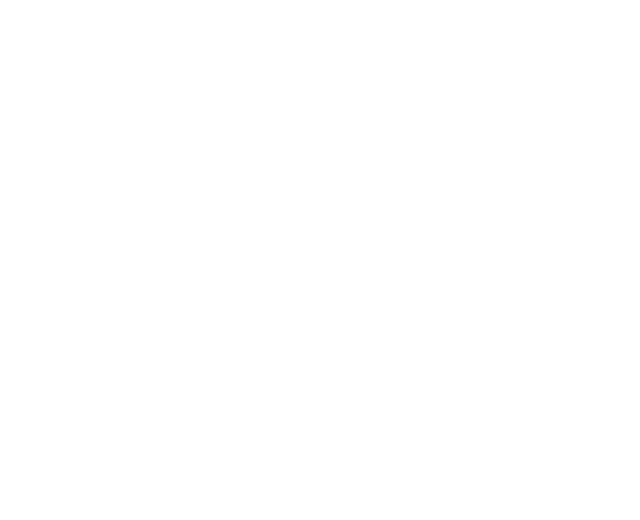
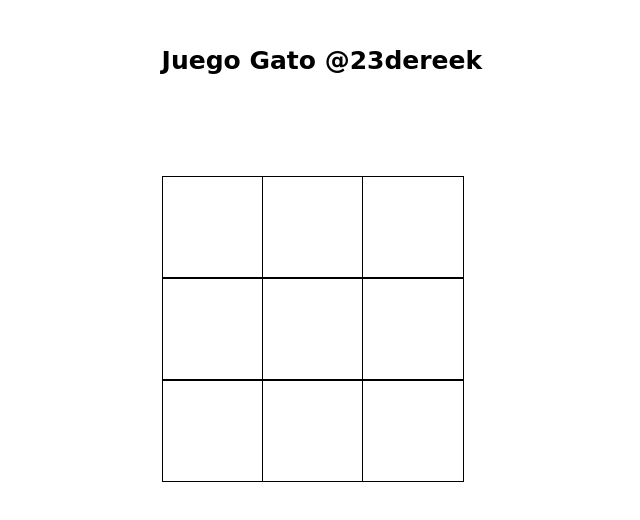
Before and after one commit to DerekNoguera/Gato, a plain HTML site: page index.html in a window 1280 px wide. Shown: the whole page, without its empty margins (352-992 px from the left). Drawn offline with Linux system fonts and the light colour scheme.

Commit message:
Estructura y estilos de el juego

```diff
--- a/css/style.css
+++ b/css/style.css
@@ -0,0 +1,30 @@
+.juego {
+  display: grid;
+  grid-template-columns: repeat(1, 1fr);
+  gap: 5em;
+  margin-top: 2%;
+  margin-left: 40%;
+}
+.title {
+  font-size: 25px;
+  font-family: cursive;
+}
+.contenedor {
+  display: grid;
+  grid-template-columns: 100px 100px 100px;
+}
+.minic {
+  height: 100px;
+  width: 100px;
+  background-color: white;
+  border: solid 1px black;
+}
+.objCenter {
+
+    font-size: 200%;
+    background-color: red;
+  height: 50px;
+  width: 50px;
+  margin-left: 25%;
+  margin-top: 25%;
+}
--- a/index.html
+++ b/index.html
@@ -1,15 +1,72 @@
 <!DOCTYPE html>
 <html lang="en">
+
 <head>
     <meta charset="UTF-8">
     <meta name="viewport" content="width=device-width, initial-scale=1.0">
     <title>Document</title>
     <link rel="stylesheet" href="css/style.css">
 </head>
+
 <body>
 
 
 
+    <section>
+        <div class="juego">
+            <div>
+                <h1 class="title">Juego Gato @23dereek</h1>
+            </div>
+            <div class="contenedor">
+                <div class="minic">
+
+                </div>
+                <div class="minic">
+                    <div>
+
+                    </div>
+                </div>
+                <div class="minic">
+                    <div>
+
+                    </div>
+                </div>
+                <div class="minic">
+                    <div>
+
+                    </div>
+                </div>
+                <div class="minic">
+                    <div>
+
+                    </div>
+                </div>
+                <div class="minic">
+                    <div>
+
+                    </div>
+                </div>
+                <div class="minic">
+                    <div>
+
+                    </div>
+                </div>
+                <div class="minic">
+                    <div>
+
+                    </div>
+                </div>
+                <div class="minic">
+                    <div>
+
+                    </div>
+                </div>
+            </div>
+        </div>
+
+    </section>
+
     <script src="js/script.js"></script>
 </body>
+
 </html>
```
